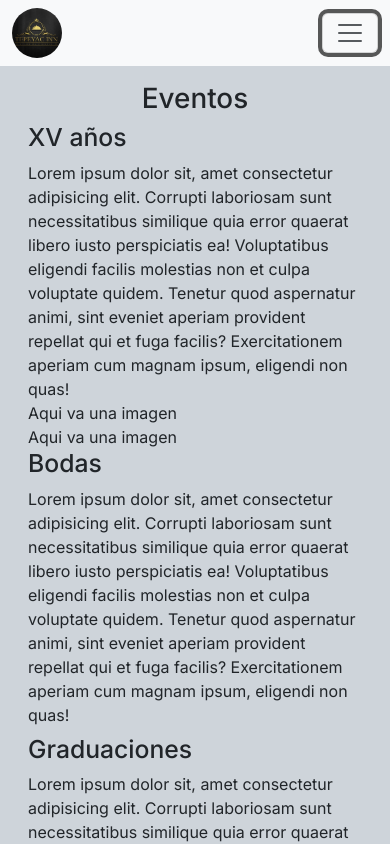
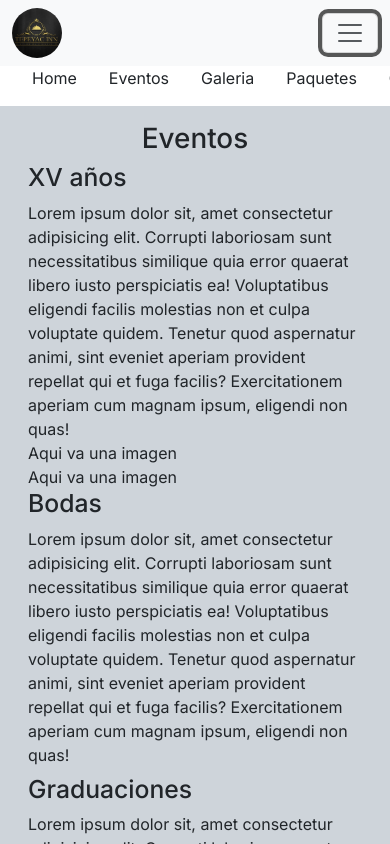
Before and after one commit to VictorVergaraReyes/tepeyac_inn, a Next.js app: page /eventos in a window 390 px wide. Both pictures are taken after a click on the button "Toggle navigation". Shown: the top 844 px of the page. Built offline with nearby package versions, Linux system fonts and the light colour scheme.

Commit message:
menu hamburguesa

```diff
--- a/components/Navigation.jsx
+++ b/components/Navigation.jsx
@@ -1,10 +1,16 @@
+'use client'
 import Link from "next/link"
 import 'bootstrap/dist/css/bootstrap.css';
 import Image from "next/image";
+import { useState } from "react";
+
 
 export default function Navigation(){
+    const [menu,setMenu]=useState(false)
+    const toogleMenu=()=>{setMenu(!menu)}
     return(
-        <nav className="navbar navbar-expand-lg bg-body-tertiary">
+    <section>
+        <nav className="navbar navbar-expand-lg navbar-expand-md bg-body-tertiary">
         <div className="container-fluid">
             <div>
                 <Image id="logoNav"
@@ -14,7 +20,7 @@ export default function Navigation(){
                 height={50}
                 />
             </div>
-            <button className="navbar-toggler" type="button" data-bs-toggle="collapse" data-bs-target="#navbarNav" aria-controls="navbarNav" aria-expanded="false" aria-label="Toggle navigation">
+            <button className="navbar-toggler" type="button" data-bs-toggle="collapse" data-bs-target="#navbarNav" aria-controls="navbarNav" aria-expanded="false" aria-label="Toggle navigation" onClick={toogleMenu}>
             <span className="navbar-toggler-icon"></span>
             </button>
             <div className="collapse navbar-collapse" id="navbarNav">
@@ -38,5 +44,13 @@ export default function Navigation(){
             </div>
         </div>
         </nav>
+        <div className={`columns ${menu?'d-flex':'d-none'}`}>
+        <ul><Link className="nav-link active" aria-current="page" href="/">Home</Link></ul>
+        <ul><Link className="nav-link" href="/eventos">Eventos</Link></ul>
+        <ul><Link className="nav-link" href="/galeria">Galeria</Link></ul>
+        <ul><Link className="nav-link" href="/paquetes">Paquetes</Link></ul>
+        <ul><Link className="nav-link" href="/contacto">Contacto</Link></ul>
+    </div>
+    </section>
     )
 }
```
